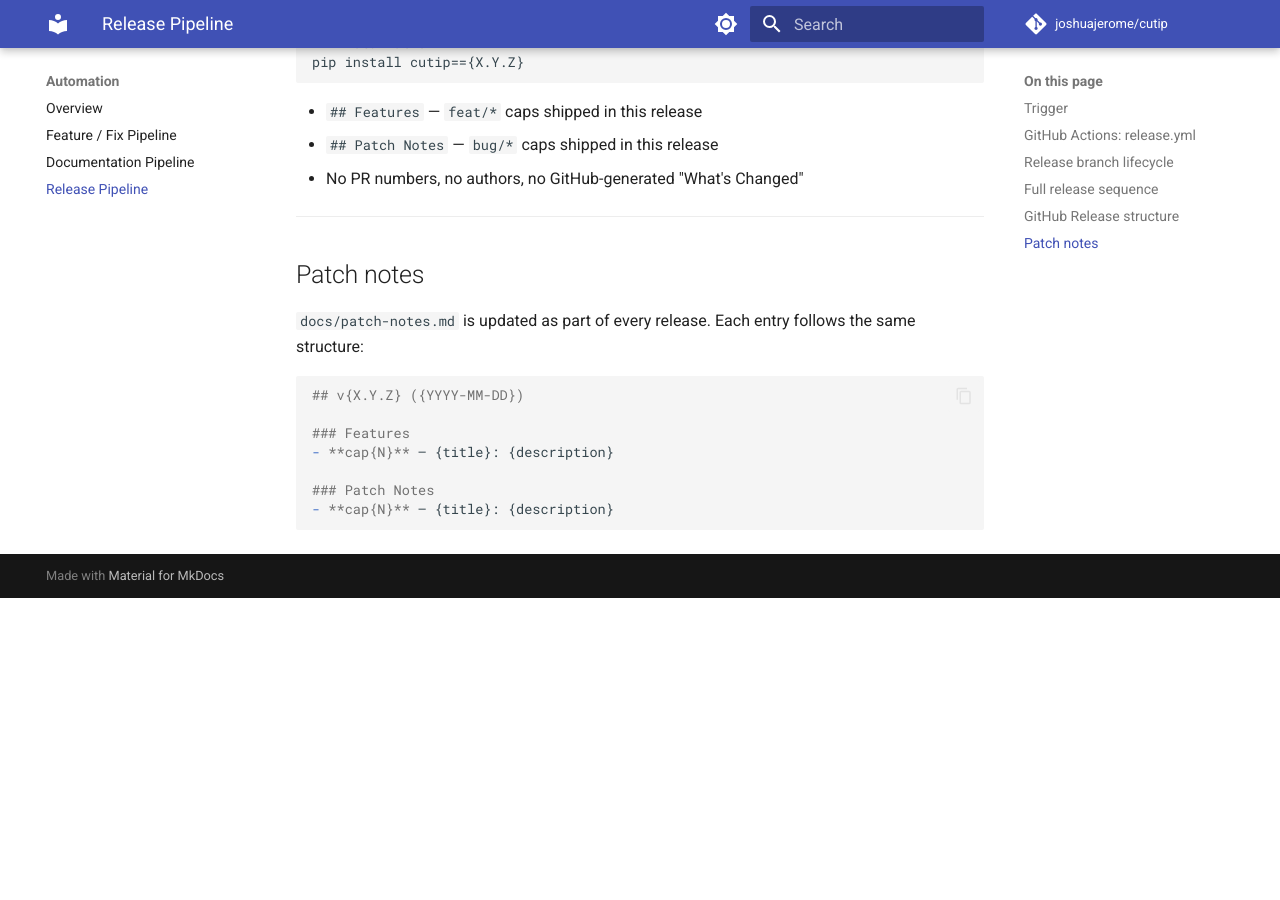
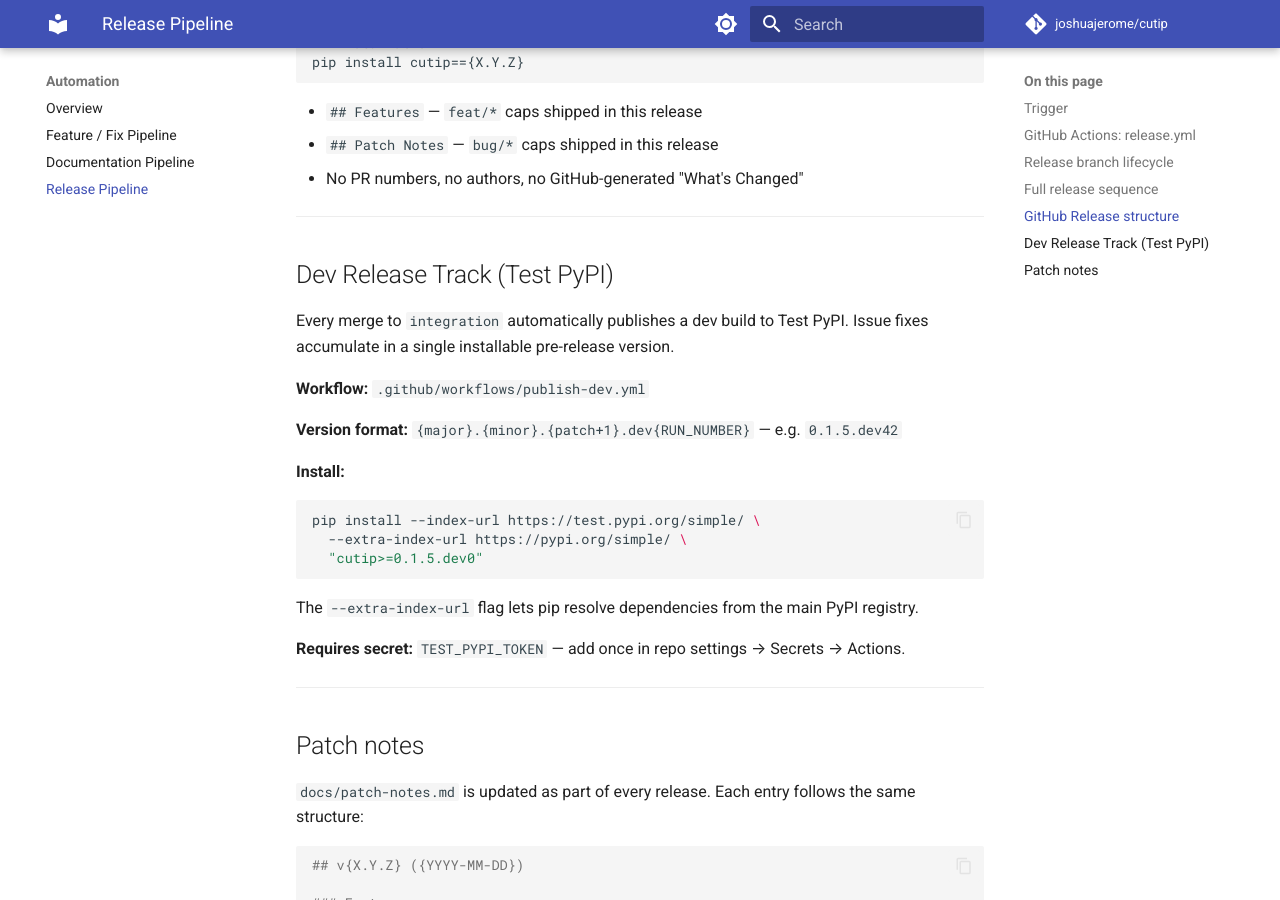
Before and after one commit to joshuajerome/cutip, an MkDocs documentation site: the page built from docs/automation/release-pipeline.md, in a window 1280 px wide and 900 px high, scrolled down 1767 px. Built offline with MkDocs 1.6.1 and Material for MkDocs 9.7.7, drawn with Linux system fonts in a browser that asks for light colours; comment, search, counter and statistics services are not loaded; before the commit the page ends 2365 px from its top, so only the background shows below that.

Commit message:
add Test PyPI dev publish workflow, remove per-issue wheel artifacts
- Add .github/workflows/publish-dev.yml: publishes 0.1.5.dev{RUN_NUMBER}
  to Test PyPI on every push to integration (requires TEST_PYPI_TOKEN secret)
- Remove wheel build/upload steps from issue-resolve.yml handle-approve job
- Update issue fix comment to reference Test PyPI install command
- Update resolve-issues.md: remove Step 5 (build wheel), renumber steps,
  update issue comment template to reference Test PyPI
- Add Dev Release Track section to docs/automation/release-pipeline.md

````diff
--- a/docs/automation/release-pipeline.md
+++ b/docs/automation/release-pipeline.md
@@ -83,6 +83,28 @@ pip install cutip=={X.Y.Z}
 
 ---
 
+## Dev Release Track (Test PyPI)
+
+Every merge to `integration` automatically publishes a dev build to Test PyPI. Issue fixes accumulate in a single installable pre-release version.
+
+**Workflow:** `.github/workflows/publish-dev.yml`
+
+**Version format:** `{major}.{minor}.{patch+1}.dev{RUN_NUMBER}` — e.g. `0.1.5.dev42`
+
+**Install:**
+
+```bash
+pip install --index-url https://test.pypi.org/simple/ \
+  --extra-index-url https://pypi.org/simple/ \
+  "cutip>=0.1.5.dev0"
+```
+
+The `--extra-index-url` flag lets pip resolve dependencies from the main PyPI registry.
+
+**Requires secret:** `TEST_PYPI_TOKEN` — add once in repo settings → Secrets → Actions.
+
+---
+
 ## Patch notes
 
 `docs/patch-notes.md` is updated as part of every release. Each entry follows the same structure:
````
Also changed, not shown: .claude/skills/resolve-issues.md (+11 -13 lines), 2 other files.
